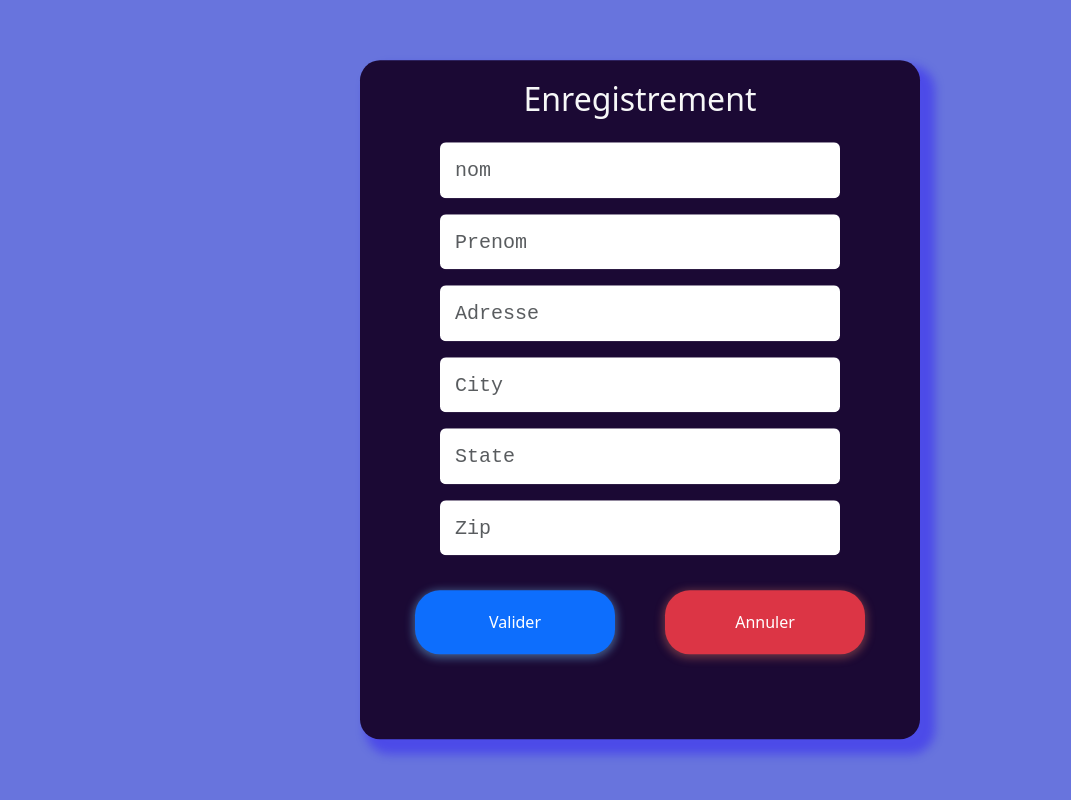
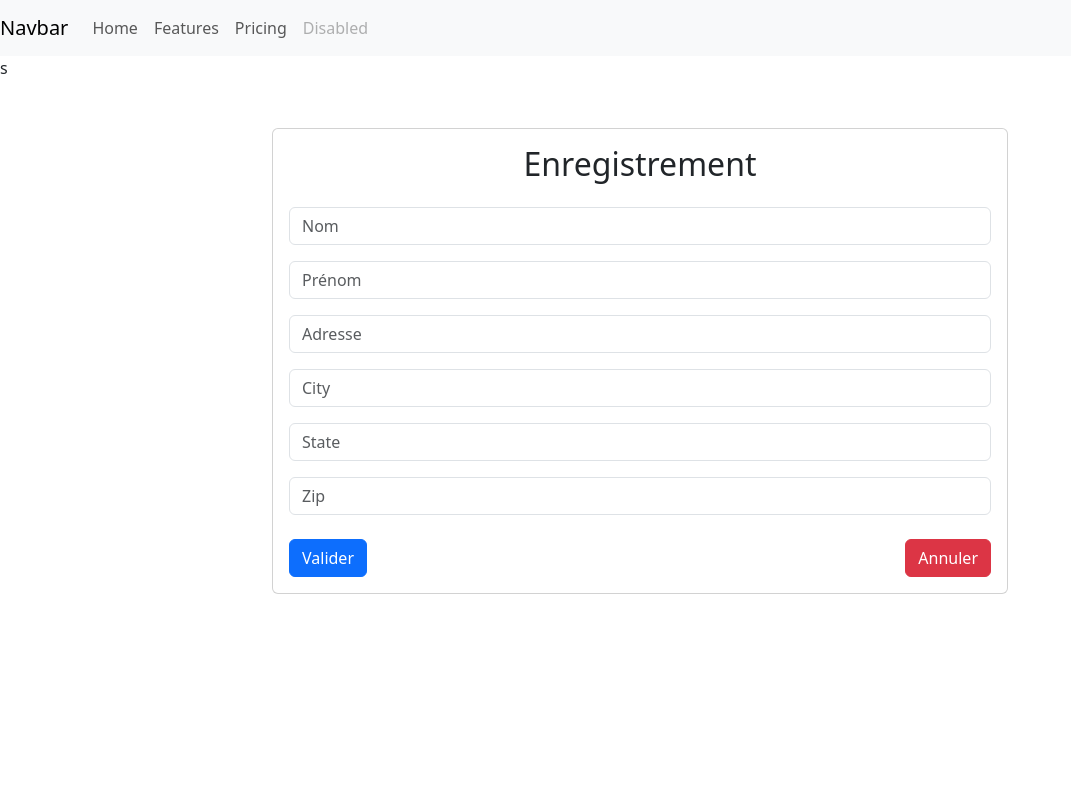
Before and after one commit to SIAKOU/Python, a Django app: page /form/ in a window 1280 px wide. Shown: the whole page, without its empty margins (0-1071 px from the left). Run offline with Django 5.2, Linux system fonts and the light colour scheme; some libraries are stand-ins or nearby versions.

Commit message:
update form

```diff
--- a/DjangoProjectexposer/urls.py
+++ b/DjangoProjectexposer/urls.py
@@ -17,7 +17,9 @@ Including another URLconf
 from django.contrib import admin
 from django.urls import path
 from Mapping import views
+
 urlpatterns = [
     path('admin/', admin.site.urls),
-    path('form/',views.form)
+    path('form/',views.form),
+    path('map/',views.map),
 ]
--- a/Mapping/views.py
+++ b/Mapping/views.py
@@ -3,3 +3,6 @@ from django.shortcuts import render
 # Create your views here.
 def form(request):
     return render(request,'form.html')
+
+def map(request):
+    return render(request,'map.html')
--- a/static/css/style.css
+++ /dev/null
@@ -1,88 +0,0 @@
-body {
-    background-color: rgb(104, 116, 221);
-      display: flex;
-      color: black;
-
-  }
-
-  form {
-      font-size: 20px;
-      height: auto;
-      box-shadow: 10px 10px 10px 5px rgba(30, 5, 252, 0.37);
-      border: none;
-      margin: auto;
-      border-radius: 20px;
-      padding: 20px;
-      position: absolute;
-      top: 50%;
-      left: 50%;
-      transform: translate(-50%, -50%);
-  }
-
-
-button {
-    margin-top: 10px;
-    padding: 20px;
-    border-radius: 5px;
-}
-
-
-
-.formulaire input {
-    padding: 15px;
-    width: 400px;
-    border: none;
-    color:black;
-    margin: auto;
-}
-
-.formulaire input::placeholder{
-    font-family: 'Courier New', Courier, monospace;
-    font-size: 20px;
-    border: none;
-}
-
-.formulaire input[type="text"]{
-    font-size: 17px;
-}
-
-.formulaire input:focus{
-    border: none;
-    outline: none;
-}
-
-.formulaire .buttonn{
-    display: flex;
-    flex-direction: row;
-    margin: 10px;
-    width: 100%;
-}
-
-.formulaire button{
-    padding: 20px;
-    margin: 25px;
-    display: flex;
-    flex-direction: row;
-    justify-content: center;
-    align-items: center;
-    width: 200px;
-    border-radius: 25px;
-    border: none ;
-}
-
-.submit{
-
-    box-shadow:0 2px 8px 2px rgba(121, 204, 250, 0.42);
-}
-.submit:hover{
-    background-color: rgba(17, 158, 236, 0.7);
-}
-.reset{
-    box-shadow:0 2px 8px 2px rgba(211, 110, 92, 0.425) ;
-}
-.reset:hover{
-    background-color:rgb(243, 77, 77);
-}
-.formulaire h2{
-    color:rgb(247, 248, 248);
-}
--- a/templates/base.html
+++ b/templates/base.html
@@ -7,14 +7,41 @@
     <title>Merchex</title>
     {% load static %}
     <link href="https://cdn.jsdelivr.net/npm/bootstrap@5.3.3/dist/css/bootstrap.min.css" rel="stylesheet">
-    <link rel="stylesheet" href="https://use.fontawesome.com/releases/v5.8.1/css/all.css" />
-    <link rel="stylesheet" type="text/css" href="{% static 'css/style.css' %}">
+    <link rel="stylesheet" href="https://use.fontawesome.com/releases/v5.8.1/css/all.css"/>
+  <link rel="stylesheet" type="text/css" href="{% static 'css/style.css' %}">
 </head>
-    <body>
-        {% block content %}{% endblock %}
-    </body>
+<body>
+<nav class="navbar navbar-expand-lg navbar-light bg-light">
+    <a class="navbar-brand" href="#">Navbar</a>
+    <button class="navbar-toggler" type="button" data-toggle="collapse" data-target="#navbarNav"
+            aria-controls="navbarNav" aria-expanded="false" aria-label="Toggle navigation">
+        <span class="navbar-toggler-icon"></span>
+    </button>
+    <div class="collapse navbar-collapse" id="navbarNav">
+        <ul class="navbar-nav">
+            <li class="nav-item active">
+                <a class="nav-link" href="#">Home <span class="sr-only">(current)</span></a>
+            </li>
+            <li class="nav-item">
+                <a class="nav-link" href="#">Features</a>
+            </li>
+            <li class="nav-item">
+                <a class="nav-link" href="#">Pricing</a>
+            </li>
+            <li class="nav-item">
+                <a class="nav-link disabled" href="#">Disabled</a>
+            </li>
+        </ul>
+    </div>
+</nav>
+
+    {% block content %}{% endblock %}
+
+
+</body>
 <!-- Bootstrap JS, Popper.js, and jQuery -->
 <script src="https://code.jquery.com/jquery-3.5.1.slim.min.js"></script>
 <script src="https://cdn.jsdelivr.net/npm/@popperjs/core@2.5.3/dist/umd/popper.min.js"></script>
-<script src="https://stackpath.bootstrapcdn.com/bootstrap/4.5.2/js/bootstrap.min.js"></script></script>
+<script src="https://stackpath.bootstrapcdn.com/bootstrap/4.5.2/js/bootstrap.min.js"></script>
+</script>
 </html>
--- a/templates/form.html
+++ b/templates/form.html
@@ -1,36 +1,50 @@
 {% extends './base.html' %}
-{% block content %}
-    <div class="formulaire">
-        <form method="post" style="background: #1b0934">
-            <div class=" form-group d-flex flex-column ">
-                <h2 class="text-center">Enregistrement</h2>
-                <input type="text" id="nom" name="nom" placeholder="nom " class="form-control mt-3" required/>
-                <input class="form-control mt-3" type="text" id="prenom" name="prenom" placeholder="Prenom" required/>
-                <input class="form-control mt-3" type="text" id="adresse" name="adresse" placeholder="Adresse"
+{% block content %}s
+    <div class="container mt-5">
+        <div class="row justify-content-center">
+            <div class="col-md-8">
+                <div class="card">
+                    <div class="card-body">
+                        <form method="post">
+                            <h2 class="text-center mb-4">Enregistrement</h2>
+                            <div class="form-group">
+                                <input type="text" id="nom" name="nom" placeholder="Nom" class="form-control" required/>
+                            </div>
+                            <div class="form-group mt-3">
+                                <input type="text" id="prenom" name="prenom" placeholder="Prénom" class="form-control"
                                        required/>
-
-                {#                #}
-                {#                <input class="form-control" type="text" id="latitude" name="latitude" placeholder="Latitude"/>#}
-                {#                <br/>#}
-                {#                <input class="form-control" type="text" id="longitude" name="longitude" placeholder="Longitude"/>#}
-                {#                <br/>#}
-
-                <input type="text" class="form-control mt-3" id="validationCustom03" placeholder="City" required>
+                            </div>
+                            <div class="form-group mt-3">
+                                <input type="text" id="adresse" name="adresse" placeholder="Adresse"
+                                       class="form-control" required/>
+                            </div>
+                            <div class="form-group mt-3">
+                                <input type="text" id="validationCustom03" placeholder="City" class="form-control"
+                                       required/>
                                 <div class="invalid-feedback">
                                     Please provide a valid city.
                                 </div>
-                <input type="text" class="form-control mt-3" id="validationCustom04" placeholder="State" required>
+                            </div>
+                            <div class="form-group mt-3">
+                                <input type="text" id="validationCustom04" placeholder="State" class="form-control"
+                                       required/>
                                 <div class="invalid-feedback">
                                     Please provide a valid state.
                                 </div>
-                <input type="text" class="form-control mt-3" id="validationDefault05" placeholder="Zip" required>
-                <div class="buttonn form-group">
-                    <button onclick="afficherCarte();" class=" submit btn btn-primary" type="submit">Valider</button>
-                    <button class=" reset btn btn-danger" type="reset">Annuler</button>
+                            </div>
+                            <div class="form-group mt-3">
+                                <input type="text" id="validationDefault05" placeholder="Zip" class="form-control"
+                                       required/>
+                            </div>
+                            <div class="form-group mt-4 d-flex justify-content-between">
+                                <button onclick="afficherCarte();" class="btn btn-primary" type="submit">Valider
+                                </button>
+                                <button class="btn btn-danger" type="reset">Annuler</button>
+                            </div>
+                        </form>
                     </div>
                 </div>
-
-            <br/>
-        </form>
+            </div>
+        </div>
     </div>
 {% endblock %}
--- /dev/null
+++ b/templates/map.html
@@ -0,0 +1,4 @@
+{% extends './base.html' %}
+{% block content %}
+    <h1>hello</h1>
+{% endblock %}
```
Lines whose indentation alone changed are shown as unchanged.
